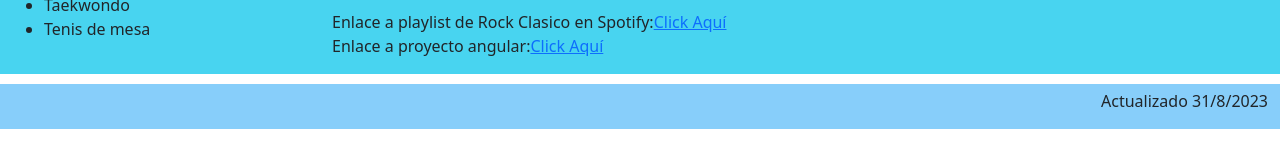
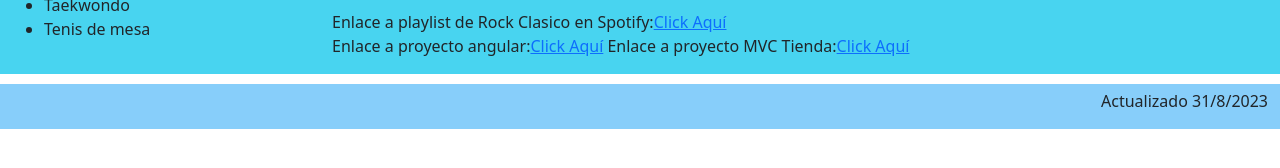
Before and after one commit to JChavez06/JPC_BootstrapT3, a plain HTML site: page index.html in a window 1280 px wide. Shown: the part 482-650 px from the top of the page. Drawn offline with nearby package versions, Linux system fonts and the light colour scheme.

Commit message:
Update index.html

```diff
--- a/index.html
+++ b/index.html
@@ -61,6 +61,7 @@
 					<center><audio controls><source src="Survivor - Burning Heart.mp3" type="audio/mp3">Burning heart</audio></center><br>
 					Enlace a playlist de Rock Clasico en Spotify:<a href="https://open.spotify.com/playlist/37i9dQZF1DWXRqgorJj26U?si=985a0468e8db4a34" target="_blank">Click Aquí</a><br>
 					Enlace a proyecto angular:<a href="http://localhost:4200/delivery-order" target="_blank">Click Aquí</a>
+					Enlace a proyecto MVC Tienda:<a href="https://github.com/JChavez06/Proyecto_Fnal.git" target="_blank">Click Aquí</a>
 					</p></center>
 				</div>
 
```
